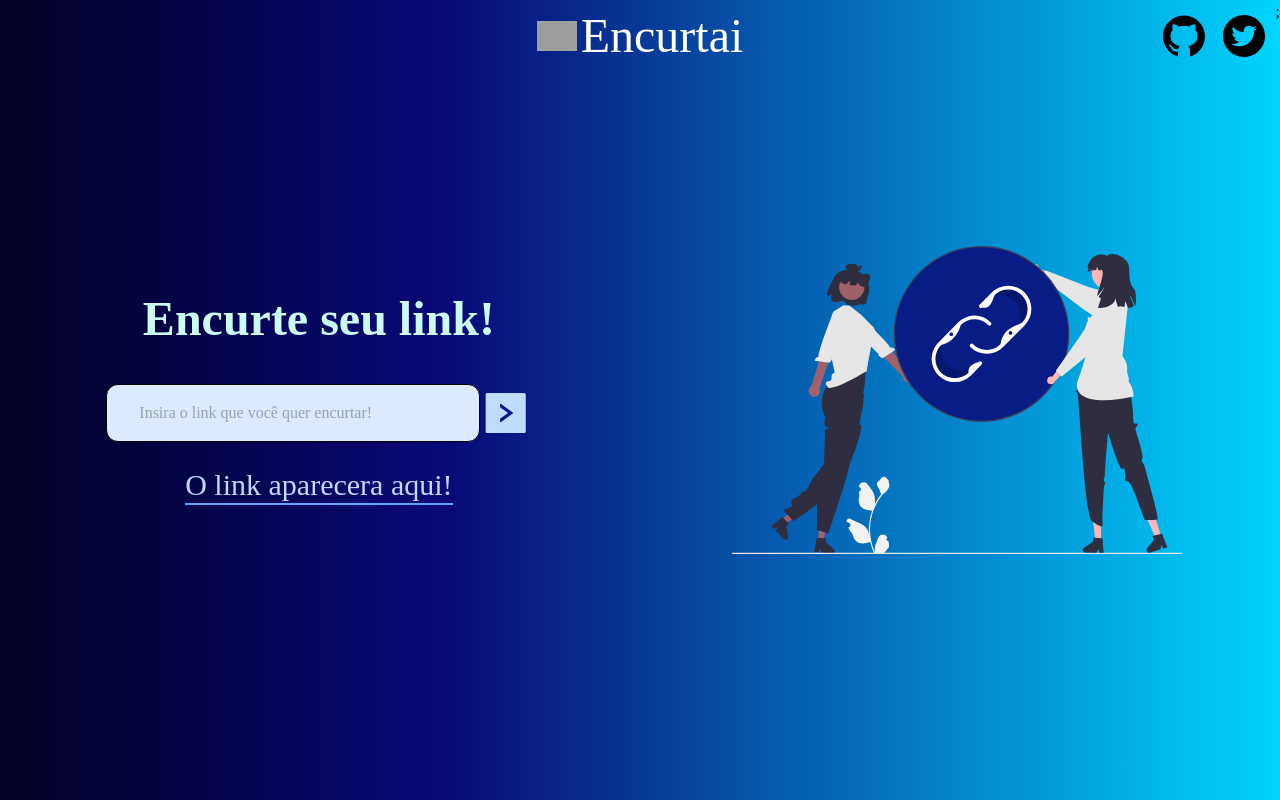
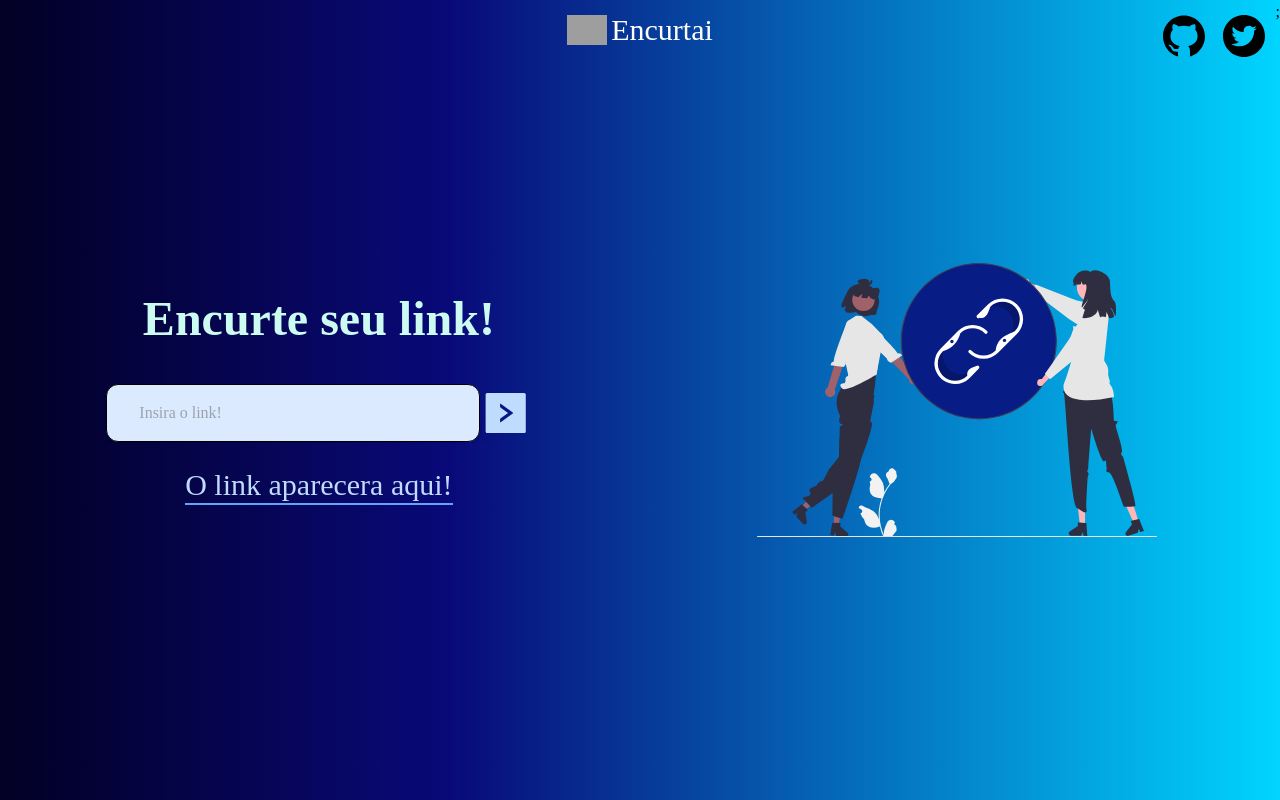
Before and after one commit to FelipeRTT/encurtadorLinkReact, a React (Vite) app in the folder encurtaLink/: page / in a window 1280 px wide. Built offline with nearby package versions, Linux system fonts and the light colour scheme; grey boxes are pictures that could not be loaded.

Commit message:
versao final

```diff
--- a/encurtaLink/src/App.jsx
+++ b/encurtaLink/src/App.jsx
@@ -38,7 +38,7 @@ const App = () => {
     <motion.div
       initial={{ width: 0 }}
       animate={{ width: "100%" }}
-      className="flex justify-between  "
+      className="flex justify-between  flex-col md:flex-row"
     >
       <header className="flex items-center justify-center absolute w-full mt-3">
         <img
@@ -46,9 +46,9 @@ const App = () => {
           alt="logo image"
           className="w-10 mr-1 text-white "
         />
-        <h1 className="logo text-white text-5xl ">Encurtai</h1>
+        <h1 className="logo text-white text-3xl ">Encurtai</h1>
       </header>
-      <div className="flex flex-col items-center justify-center h-screen w-full">
+      <div className="flex flex-col items-center justify-center h-screen w-full ">
         <h1 className="mb-10 text-5xl font-bold text-teal-100">
           Encurte seu link!
         </h1>
@@ -57,7 +57,7 @@ const App = () => {
           <input
             className="text-bold bg-blue-100 text-black  px-8 py-4 rounded-xl border border-black w-full shadow-lg "
             type="text"
-            placeholder="Insira o link que você quer encurtar!"
+            placeholder="Insira o link!"
             value={link}
             id="link"
             onChange={changeHandler}
@@ -88,7 +88,11 @@ const App = () => {
         </p>
       </div>
       <div className="flex flex-col items-center justify-center h-screen w-full">
-        <img src={short} alt="imagem decorativa" className="w-[450px]  " />
+        <img
+          src={short}
+          alt="imagem decorativa"
+          className=" w-[280px] lg:w-[400px]  "
+        />
       </div>
       {/* toast config */}
       <ToastContainer
@@ -104,7 +108,7 @@ const App = () => {
         theme="dark"
       />
       ;
-      <div className="absolute top-3 right-3 flex gap-3 ">
+      <div className="absolute  sm:top-3 sm:right-3 bottom-3 right-3 flex justify-self- gap-3 ">
         <a href="https://www.github.com/felipertt" target={"_blank"}>
           <AiFillGithub className=" text-5xl " />
         </a>
```
